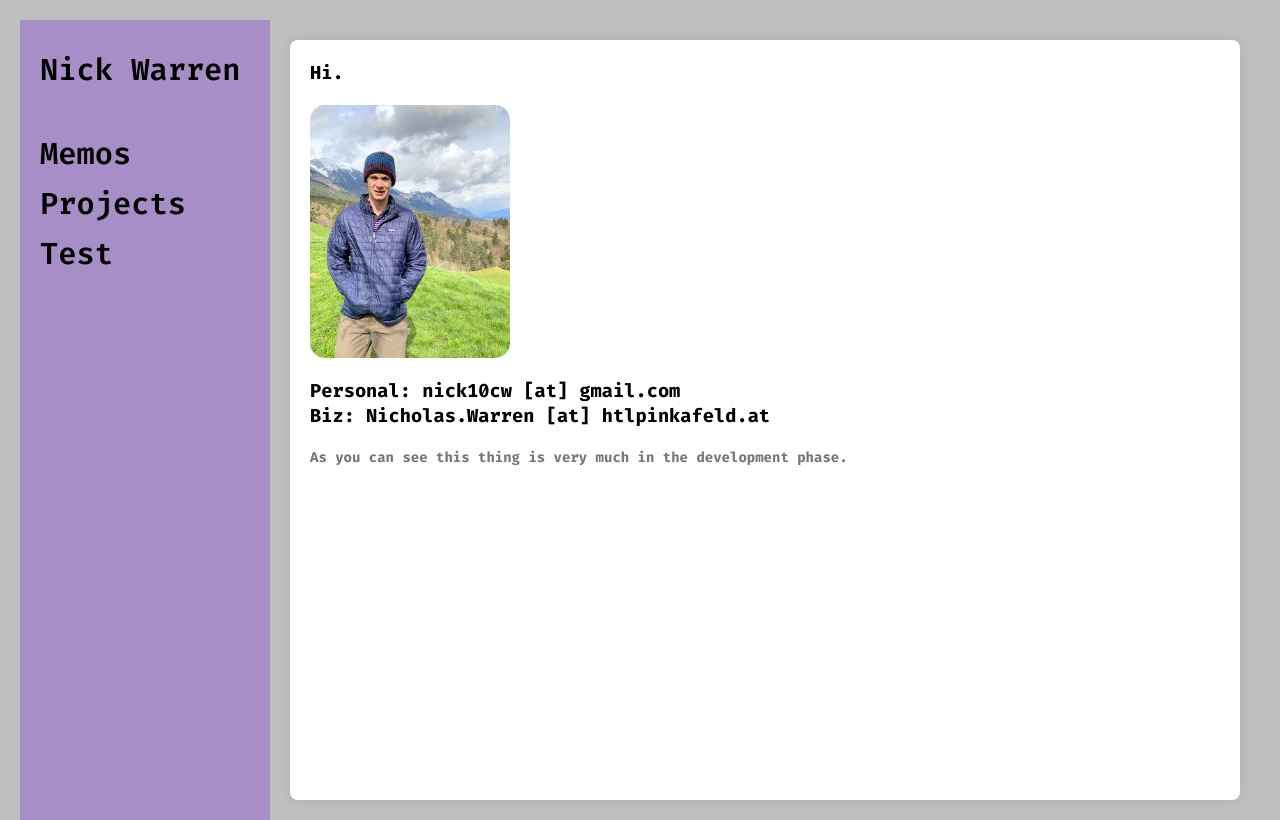
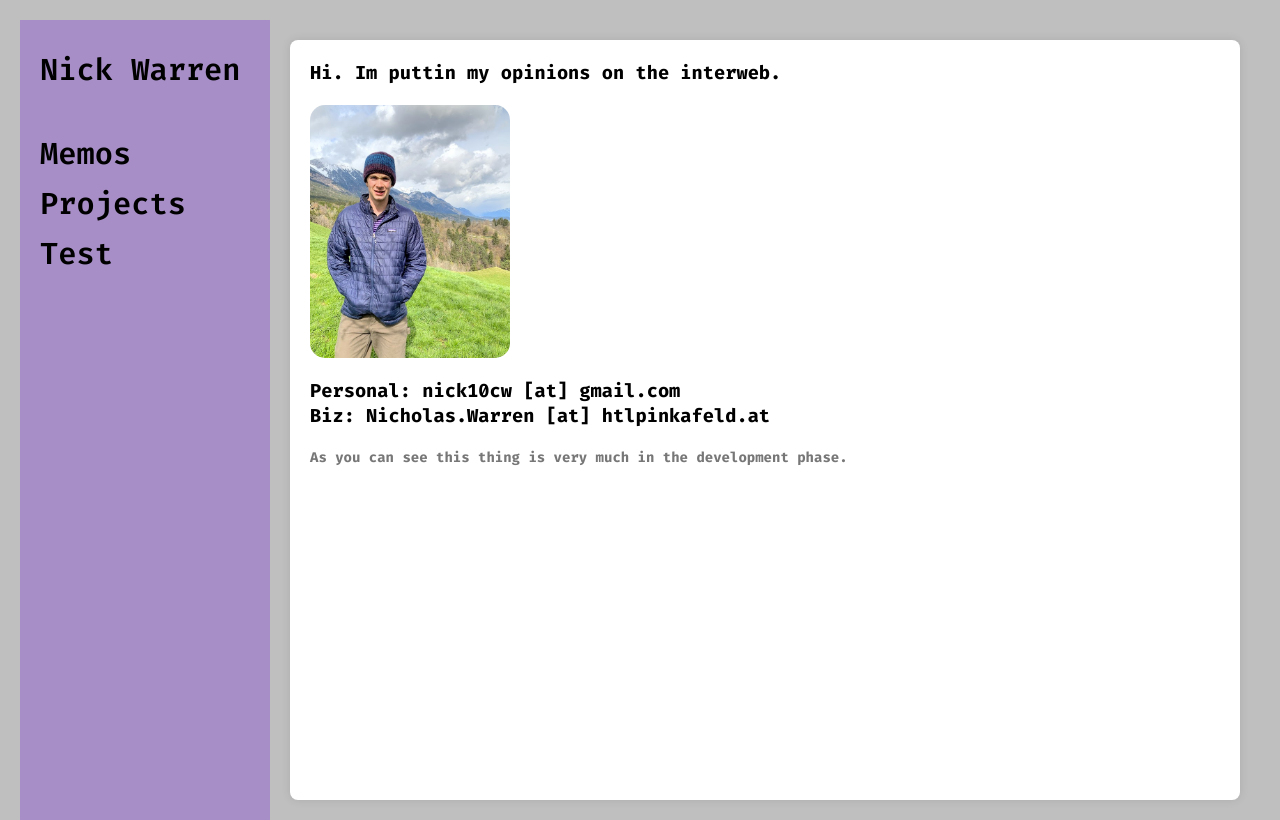
Before and after one commit to nick10cw/nickw, a website: page index.html in a window 1280 px wide. Drawn offline with Linux system fonts and the light colour scheme.

Commit message:
Modify header text in index.html
Updated the header text to include personal opinions.

```diff
--- a/index.html
+++ b/index.html
@@ -21,7 +21,7 @@
       <!-- Main Content -->
 <main class="content">
   <header>
-      <h3>Hi. </h3>
+      <h3>Hi. Im puttin my opinions on the interweb. </h3>
   </header>
 
   <section>
```
